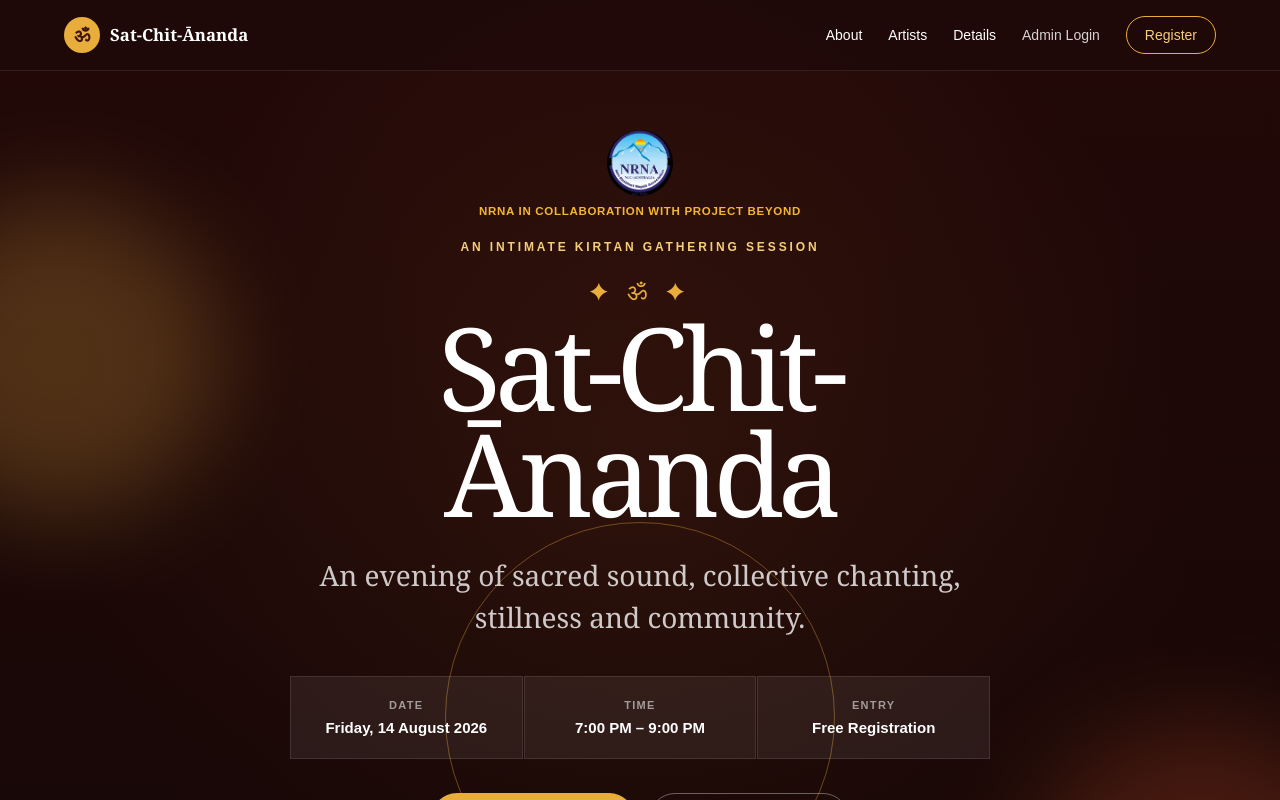
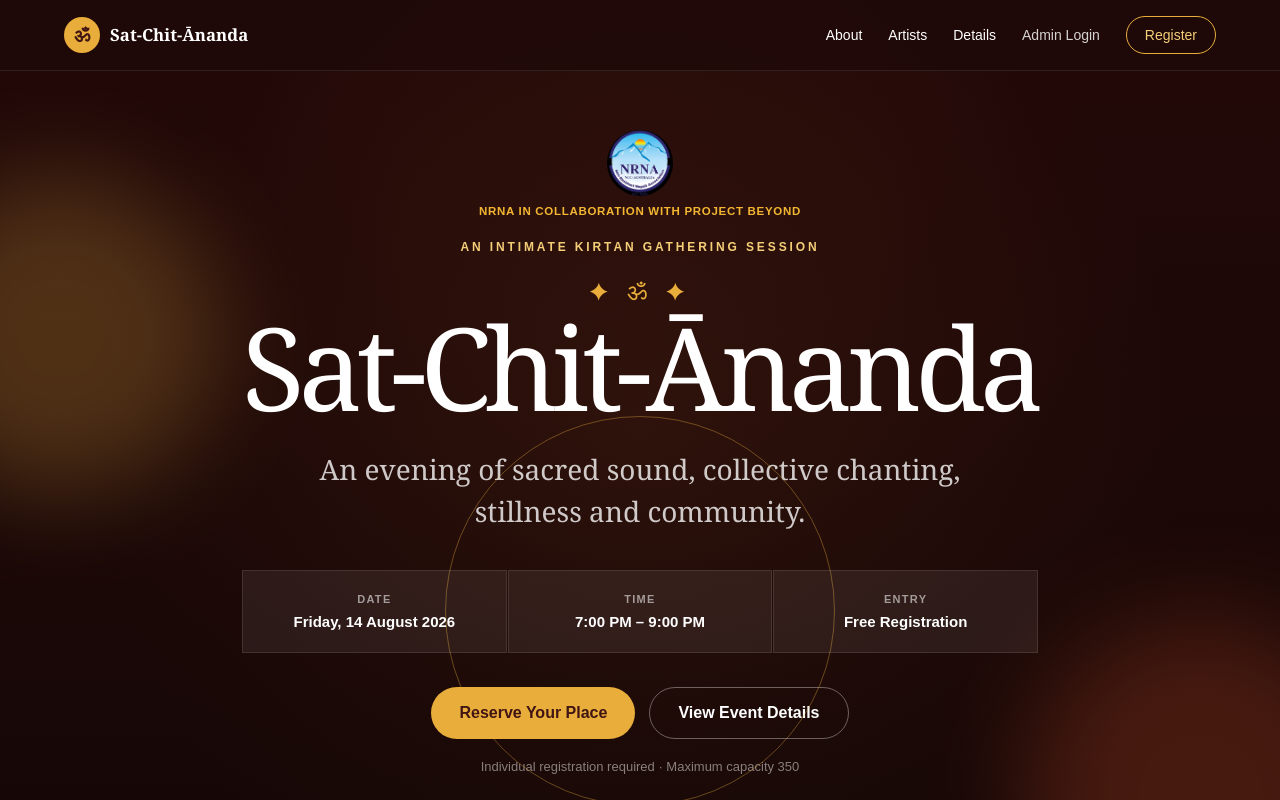
Before and after one commit to samirmraut72-bit/sat-chit-ananda, a Next.js app: page / in a window 1280 px wide. Shown: the top 800 px of the page. Built offline with nearby package versions, Linux system fonts and the light colour scheme.

Commit message:
Improve return to artists button visibility

```diff
--- a/app/globals.css
+++ b/app/globals.css
@@ -1969,3 +1969,67 @@ td code {
 .siteHeader .nrnaLogo {
   display: none !important;
 }
+.heroTitle {
+  display: block;
+  width: 100%;
+  margin-left: auto;
+  margin-right: auto;
+  white-space: nowrap;
+  font-size: clamp(3.8rem, 7vw, 7.2rem);
+  line-height: 0.95;
+  text-align: center;
+}
+
+.heroTitleBreak {
+  display: inline;
+}
+
+@media (max-width: 900px) {
+  .heroTitle {
+    font-size: clamp(3rem, 11vw, 5rem);
+  }
+}
+
+@media (max-width: 600px) {
+  .heroTitle {
+    white-space: nowrap;
+    font-size: clamp(2.35rem, 11.5vw, 4rem);
+    letter-spacing: -0.035em;
+  }
+}
+.artistBackButton,
+.artistProfileBackButton,
+.backToArtistsButton {
+  display: inline-flex;
+  align-items: center;
+  justify-content: center;
+  padding: 12px 20px;
+  border: 2px solid #f2b632;
+  border-radius: 999px;
+  background: #f2b632;
+  color: #24130f !important;
+  font-weight: 800;
+  text-decoration: none;
+  box-shadow: 0 8px 22px rgba(242, 182, 50, 0.24);
+  transition:
+    transform 0.2s ease,
+    background 0.2s ease,
+    color 0.2s ease;
+}
+
+.artistBackButton:hover,
+.artistProfileBackButton:hover,
+.backToArtistsButton:hover {
+  transform: translateY(-2px);
+  background: #fff2bf;
+  color: #24130f !important;
+}
+
+@media (max-width: 768px) {
+  .artistBackButton,
+  .artistProfileBackButton,
+  .backToArtistsButton {
+    padding: 10px 16px;
+    font-size: 0.9rem;
+  }
+}
--- a/app/page.js
+++ b/app/page.js
@@ -100,11 +100,8 @@ export default function HomePage() {
 
           <div className="ornament">✦ ॐ ✦</div>
 
-          <h1>
-            Sat-Chit-
-            <span className="heroTitleBreak">
-              {"\u0100nanda"}
-            </span>
+          <h1 className="heroTitle">
+            Sat-Chit-{"\u0100"}nanda
           </h1>
 
           <p className="heroText">
```
